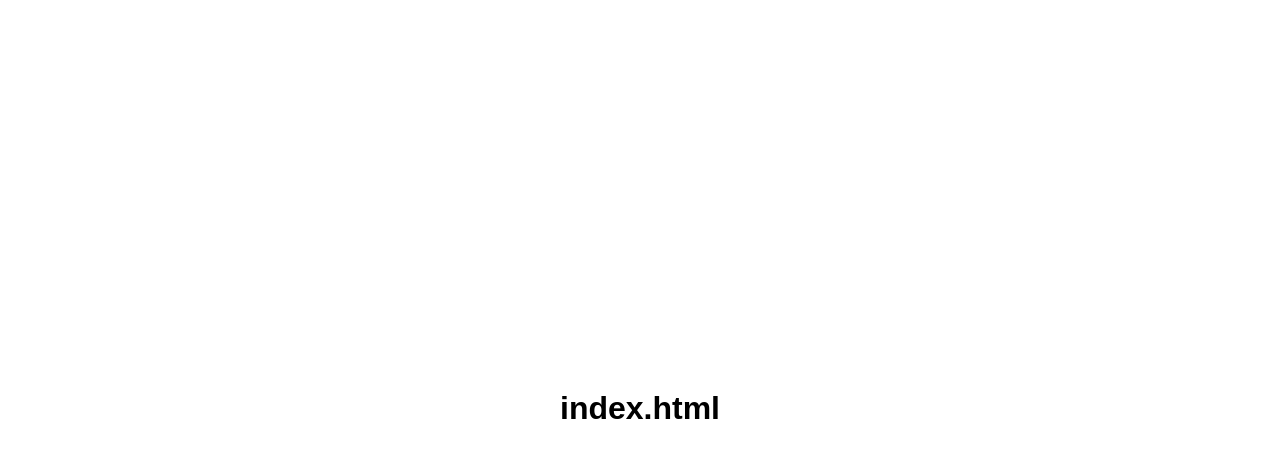
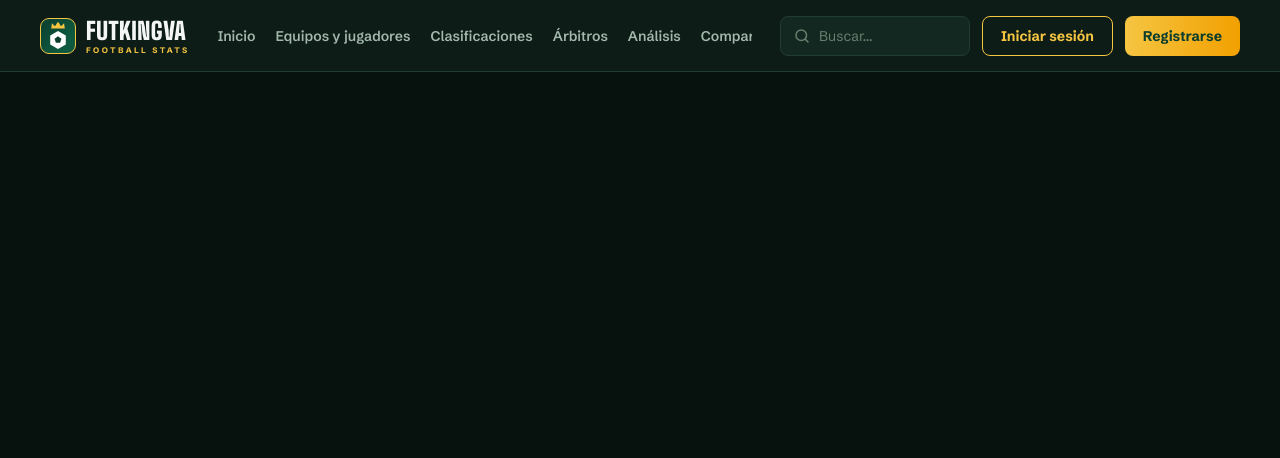
Before and after one commit to IvanRengelFerreira/FutKingva, a React (Vite) app in the folder client/: page / in a window 1280 px wide. Shown: the top 458 px of the page. Built offline with nearby package versions, Linux system fonts and the light colour scheme.

Commit message:
feat(navbar): diseño de la navbar

```diff
--- a/client/App.jsx
+++ b/client/App.jsx
@@ -1,8 +1,10 @@
-// Componente principal. De momento solo una página en blanco.
+import Navbar from './components/Navbar/Navbar.jsx';
+
+// Componente principal. De momento solo muestra la navbar.
 export default function App() {
   return (
-    <main style={{ minHeight: '100vh', display: 'grid', placeItems: 'center', background: '#fff', fontFamily: 'sans-serif' }}>
-      <h1>index.html</h1>
-    </main>
+    <>
+      <Navbar />
+    </>
   );
 }
--- /dev/null
+++ b/client/components/Navbar/Navbar.css
@@ -0,0 +1,142 @@
+/*
+ * Navbar de escritorio (Sesión=No)
+ * Figma › Mockups › Componentes de mockup › Cabecera (en Figma se llama así)
+ */
+
+.navbar {
+  display: flex;
+  align-items: center;
+  gap: 28px;
+  height: 72px;
+  padding: 0 40px;
+  background: var(--fondo-superficie);
+  border-bottom: 1px solid var(--borde);
+}
+
+/* Marca: logo + nombre */
+.navbar__marca {
+  display: flex;
+  align-items: center;
+  gap: 10px;
+  flex-shrink: 0;
+  text-decoration: none;
+}
+
+.navbar__logo {
+  display: block;
+}
+
+.navbar__nombre {
+  display: flex;
+  flex-direction: column;
+  white-space: nowrap;
+}
+
+.navbar__titulo {
+  font-family: 'Big Shoulders Display', sans-serif;
+  font-weight: 900;
+  font-size: 24px;
+  letter-spacing: 0.48px;
+  color: var(--texto-principal);
+}
+
+.navbar__subtitulo {
+  font-family: 'Schibsted Grotesk', sans-serif;
+  font-weight: 700;
+  font-size: 8px;
+  letter-spacing: 2.4px;
+  color: var(--acento-oro);
+}
+
+/* Menú principal */
+.navbar__menu {
+  display: flex;
+  align-items: center;
+  gap: 20px;
+  flex: 1;
+  min-width: 0;
+  overflow: hidden;
+}
+
+.navbar__enlace {
+  font-size: 14px;
+  font-weight: 600;
+  color: var(--texto-secundario);
+  text-decoration: none;
+  white-space: nowrap;
+}
+
+.navbar__enlace:hover {
+  color: var(--texto-principal);
+}
+
+/* Buscador y botones */
+.navbar__acciones {
+  display: flex;
+  align-items: center;
+  gap: 12px;
+  flex-shrink: 0;
+}
+
+.navbar__buscador {
+  display: flex;
+  align-items: center;
+  gap: 8px;
+  width: 190px;
+  height: 40px;
+  padding: 0 12px;
+  background: var(--fondo-elevada);
+  border: 1px solid var(--borde);
+  border-radius: 8px;
+}
+
+.navbar__buscador:focus-within {
+  border-color: var(--acento-oro);
+}
+
+.navbar__buscador input {
+  flex: 1;
+  min-width: 0;
+  padding: 0;
+  border: none;
+  outline: none;
+  background: transparent;
+  font: inherit;
+  font-size: 14px;
+  color: var(--texto-principal);
+}
+
+.navbar__buscador input::placeholder {
+  color: var(--texto-terciario);
+}
+
+.navbar__boton {
+  display: flex;
+  align-items: center;
+  justify-content: center;
+  height: 40px;
+  padding: 0 18px;
+  border-radius: 8px;
+  font-size: 14px;
+  font-weight: 700;
+  text-decoration: none;
+  white-space: nowrap;
+}
+
+.navbar__boton--secundario {
+  border: 1.5px solid var(--acento-oro);
+  color: var(--acento-oro);
+}
+
+.navbar__boton--secundario:hover {
+  background: var(--acento-oro-suave);
+}
+
+.navbar__boton--primario {
+  background: var(--degradado-oro);
+  color: var(--marca-verde-900);
+}
+
+.navbar__boton--primario:hover {
+  background: var(--acento-ambar);
+}
--- /dev/null
+++ b/client/components/Navbar/Navbar.jsx
@@ -0,0 +1,48 @@
+import './Navbar.css';
+import logo from '../../assets/logo.svg';
+import iconoBuscar from '../../assets/icono-buscar.svg';
+
+// Enlaces del menú principal (mismo orden que en Figma).
+// Las rutas usan # para que funcionen sin servidor; se conectarán con el router más adelante.
+const ENLACES = [
+  { texto: 'Inicio', ruta: '#/' },
+  { texto: 'Equipos y jugadores', ruta: '#/equipos' },
+  { texto: 'Clasificaciones', ruta: '#/clasificaciones' },
+  { texto: 'Árbitros', ruta: '#/arbitros' },
+  { texto: 'Análisis', ruta: '#/analisis' },
+  { texto: 'Comparador', ruta: '#/comparador' },
+  { texto: 'Mi equipo ideal', ruta: '#/equipo-ideal' },
+];
+
+// Navbar de escritorio (Sesión=No).
+// Diseño: Figma › Mockups › Componentes de mockup › Cabecera (en Figma se llama así) › Sesión=No
+export default function Navbar() {
+  return (
+    <header className="navbar">
+      <a className="navbar__marca" href="#/" aria-label="FutKingva, ir a Inicio">
+        <img className="navbar__logo" src={logo} alt="" width="36" height="36" />
+        <span className="navbar__nombre">
+          <span className="navbar__titulo">FUTKINGVA</span>
+          <span className="navbar__subtitulo">FOOTBALL STATS</span>
+        </span>
+      </a>
+
+      <nav className="navbar__menu" aria-label="Menú principal">
+        {ENLACES.map((enlace) => (
+          <a key={enlace.ruta} className="navbar__enlace" href={enlace.ruta}>
+            {enlace.texto}
+          </a>
+        ))}
+      </nav>
+
+      <div className="navbar__acciones">
+        <form className="navbar__buscador" role="search" onSubmit={(e) => e.preventDefault()}>
+          <img src={iconoBuscar} alt="" width="18" height="18" />
+          <input type="search" placeholder="Buscar…" aria-label="Buscar equipos y jugadores" />
+        </form>
+        <a className="navbar__boton navbar__boton--secundario" href="#/acceso">Iniciar sesión</a>
+        <a className="navbar__boton navbar__boton--primario" href="#/acceso?registro">Registrarse</a>
+      </div>
+    </header>
+  );
+}
--- a/client/index.html
+++ b/client/index.html
@@ -4,6 +4,10 @@
     <meta charset="UTF-8" />
     <meta name="viewport" content="width=device-width, initial-scale=1.0" />
     <title>FutKingva</title>
+    <!-- Tipografías de la guía de estilo (Google Fonts) -->
+    <link rel="preconnect" href="https://fonts.googleapis.com" />
+    <link rel="preconnect" href="https://fonts.gstatic.com" crossorigin />
+    <link href="https://fonts.googleapis.com/css2?family=Big+Shoulders+Display:wght@600;700;800;900&family=Instrument+Serif&family=Schibsted+Grotesk:wght@400;500;600;700&display=swap" rel="stylesheet" />
   </head>
   <body>
     <div id="root"></div>
--- a/client/styles/colores.css
+++ b/client/styles/colores.css
@@ -13,7 +13,7 @@
 :root {
   /* Fondos (de más oscuro a más claro) */
   --fondo-base: #07120E;        /* Fondo general de la página */
-  --fondo-superficie: #0D1C16;  /* Tarjetas, tablas, cabecera, pie */
+  --fondo-superficie: #0D1C16;  /* Tarjetas, tablas, navbar, pie */
   --fondo-elevada: #132820;     /* Elementos sobre tarjetas, menús, cabeceras de tabla */
   --fondo-hover: #1A3329;       /* Fila o tarjeta al pasar el ratón */
   --borde: #213D31;             /* Bordes y separadores */
--- a/client/styles/global.css
+++ b/client/styles/global.css
@@ -15,3 +15,18 @@
  *  - Cada bloque con un comentario que diga qué es y quién lo añadió.
  *  - Si cambias algo que ya existe, avisa al grupo: afecta a todas las páginas.
  */
+
+/* Base de la página: fondo oscuro y tipografía de texto (Ivan) */
+*,
+*::before,
+*::after {
+  box-sizing: border-box;
+}
+
+body {
+  margin: 0;
+  min-height: 100vh;
+  background: var(--fondo-base);
+  color: var(--texto-principal);
+  font-family: 'Schibsted Grotesk', sans-serif;
+}
```
Also changed, not shown: client/assets/icono-buscar.svg (added), client/assets/logo.svg (added).
